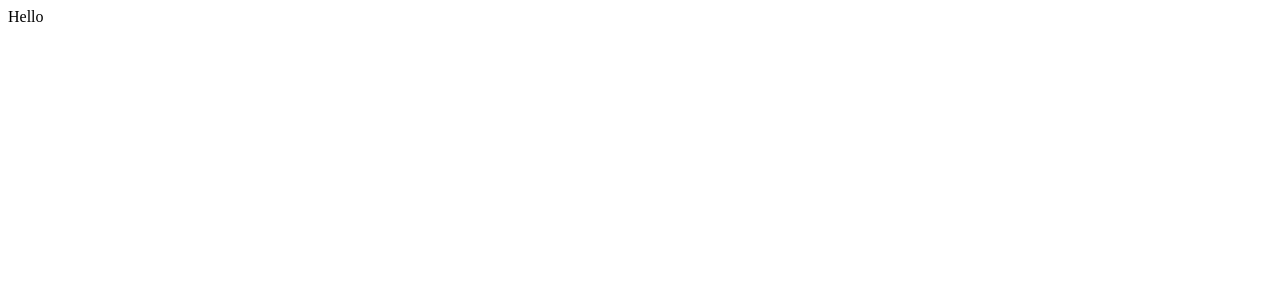
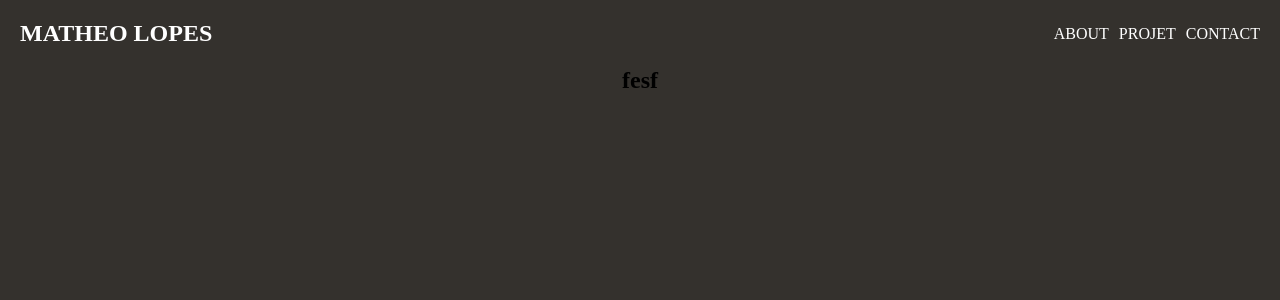
Before and after one commit to MTLP2/Portfolio-2024-OPP, a React (Vite) app in the folder FrontEnd/: page /About in a window 1280 px wide. Shown: the top 300 px of the page. Built offline with nearby package versions, Linux system fonts and the light colour scheme.

Commit message:
Ajout Module React, SASS,

```diff
--- a/FrontEnd/package.json
+++ b/FrontEnd/package.json
@@ -14,7 +14,8 @@
     "react": "^18.2.0",
     "react-router": "^6.21.3",
     "react-router-dom": "^6.21.3",
-    "sass": "^1.70.0"
+    "sass": "^1.70.0",
+    "three": "^0.160.1"
   },
   "devDependencies": {
     "@types/react": "^18.2.43",
--- a/FrontEnd/src/App.jsx
+++ b/FrontEnd/src/App.jsx
@@ -1,12 +1,30 @@
 import { useState } from 'react'
 import {Routes, Route} from "react-router-dom";
+
+import './assets/style/style.css'
+
+import Nav from './Component/Nav';
+import Accueil from './Pages/Accueil';
+import About from './Pages/About';
+import Textmove from './Component/Textmove';
+
 
 
 function App() {
 
 
   return (
-    <>Hello</>
+    <>
+    <Nav/>
+    <div className='Container'>
+      <Routes>
+        <Route path='*' element={<Accueil />} ></Route>
+        <Route path='/About' element={<About />} ></Route>
+      </Routes>
+    </div>
+
+
+    </>
   )
 }
 
--- /dev/null
+++ b/FrontEnd/src/Component/Nav.jsx
@@ -0,0 +1,18 @@
+import React from 'react'
+import { Link, NavLink } from 'react-router-dom'
+
+
+
+export default function Nav() {
+  return (
+    <nav>
+        <NavLink className={"Link"} to="/"><h2>MATHEO LOPES</h2></NavLink>
+        <ul>
+            <li><NavLink className={"Link"} to="/About">ABOUT</NavLink></li>
+            <li><NavLink className={"Link"} to="/">PROJET</NavLink></li>
+            <li><NavLink className={"Link"} to="/">CONTACT</NavLink></li>
+
+        </ul>
+    </nav>
+  )
+}
--- /dev/null
+++ b/FrontEnd/src/Component/Textmove.jsx
@@ -0,0 +1,9 @@
+import React from 'react'
+
+export default function Textmove() {
+  return (
+    <div>
+        <h2>DEVELOPPEUR WEB DEVELOPPEUR WEB DEVELOPPEUR WEB DEVELOPPEUR WEB DEVELOPPEUR WEB DEVELOPPEUR WEB</h2>
+    </div>
+  )
+}
--- /dev/null
+++ b/FrontEnd/src/Pages/About.jsx
@@ -0,0 +1,7 @@
+import React from 'react'
+
+export default function About() {
+  return (
+    <div><h2>fesf</h2></div>
+  )
+}
--- /dev/null
+++ b/FrontEnd/src/Pages/Accueil.jsx
@@ -0,0 +1,28 @@
+import React from 'react'
+import Textmove from '../Component/Textmove'
+
+export default function Accueil() {
+  return (
+    <>
+    <div className='principalContainer'>
+        <div className='characterRole'>
+            <img src="" alt="" />
+            <h2>Matheo Lopes</h2>
+        </div>
+    </div>
+    <Textmove/>
+    <div className="principalContainer">
+        <div className="characterInfo">
+            <p>Lorem ipsum dolor, sit amet consectetur adipisicing elit. Veritatis placeat dicta cum minima pariatur, expedita libero ullam enim illo obcaecati quaerat tenetur, quam, nobis in! Nihil vitae atque repudiandae et eveniet architecto ratione autem, veniam eum natus numquam rem laudantium? Dignissimos asperiores sint ea id quidem consectetur libero ex possimus?</p>
+            <ul>
+                <li>dzq</li>
+                <li>dzq</li>
+                <li>dzq</li>
+                <li>dzq</li>
+            </ul>
+        </div>
+    </div>
+    </>
+
+  )
+}
--- /dev/null
+++ b/FrontEnd/src/assets/style/_nav.scss
@@ -0,0 +1,18 @@
+nav{
+    display: flex;
+    padding: 20px;
+    justify-content: space-between;
+    align-items: center;
+}
+
+nav ul{
+    display: flex;
+    list-style: none;
+    gap: 10px;
+}
+
+nav .Link{
+    color: white;
+    list-style: none;
+    text-decoration: none;
+}
--- /dev/null
+++ b/FrontEnd/src/assets/style/_principalContainer.scss
@@ -0,0 +1,44 @@
+.Container{
+    display: flex;
+    align-items: center;
+    flex-direction: column;
+}
+
+.principalContainer {
+    background-color: gray;
+    width: 85%;
+    height: 100%;
+
+
+
+    .characterRole{
+        background-color: red;
+        flex-direction: column;
+        gap: 30px;
+        height: 700px;
+        display: flex;
+        justify-content: center;
+        align-items: center;
+
+        img{
+            background-color: blue;
+            width: 30%;
+            height: 50%;
+        }
+
+        h2{
+            font-size: 45px;
+        }
+    }
+
+    .characterInfo{
+        display: flex;
+        gap: 200px;
+
+
+        p{
+            width: 50%;
+        }
+    }
+
+}
--- a/FrontEnd/src/assets/style/style.css
+++ b/FrontEnd/src/assets/style/style.css
@@ -1 +1,66 @@
-/*# sourceMappingURL=style.css.map */
+*,
+::before,
+::after {
+  box-sizing: border-box;
+  margin: 0;
+  padding: 0;
+}
+
+body {
+  background-color: rgb(52, 49, 45);
+}
+
+nav {
+  display: flex;
+  padding: 20px;
+  justify-content: space-between;
+  align-items: center;
+}
+
+nav ul {
+  display: flex;
+  list-style: none;
+  gap: 10px;
+}
+
+nav .Link {
+  color: white;
+  list-style: none;
+  text-decoration: none;
+}
+
+.Container {
+  display: flex;
+  align-items: center;
+  flex-direction: column;
+}
+
+.principalContainer {
+  background-color: gray;
+  width: 85%;
+  height: 100%;
+}
+.principalContainer .characterRole {
+  background-color: red;
+  flex-direction: column;
+  gap: 30px;
+  height: 700px;
+  display: flex;
+  justify-content: center;
+  align-items: center;
+}
+.principalContainer .characterRole img {
+  background-color: blue;
+  width: 30%;
+  height: 50%;
+}
+.principalContainer .characterRole h2 {
+  font-size: 45px;
+}
+.principalContainer .characterInfo {
+  display: flex;
+  gap: 200px;
+}
+.principalContainer .characterInfo p {
+  width: 50%;
+}/*# sourceMappingURL=style.css.map */
--- /dev/null
+++ b/FrontEnd/src/assets/style/style.scss
@@ -0,0 +1,59 @@
+// ************************************************
+// ***********         RESET CSS         **********
+// ************************************************
+
+*,
+::before,
+::after {
+  box-sizing: border-box;
+  margin: 0;
+  padding: 0;
+}
+
+// ************************************************
+// ***********         FONT  CSS         **********
+// ************************************************
+
+
+
+
+// ************************************************
+// ***********         COLOR CSS         **********
+// ************************************************
+
+$black: rgba(52, 49, 45, 1);
+
+
+
+
+
+// ************************************************
+// ***********         RESPONSIVE        **********
+// ************************************************
+
+
+@mixin for-phone{
+    @media (max-width:555px) {
+        @content
+
+    }
+}
+
+
+// ************************************************
+// ***********         GLOBAL            **********
+// ************************************************
+
+body{
+    background-color: $black;
+}
+
+
+
+
+// ************************************************
+// ***********         IMPORT            **********
+// ************************************************
+
+@import "nav";
+@import "principalContainer";
```
Also changed, not shown: 2 other files (tests, documents, lock files or other folders).
